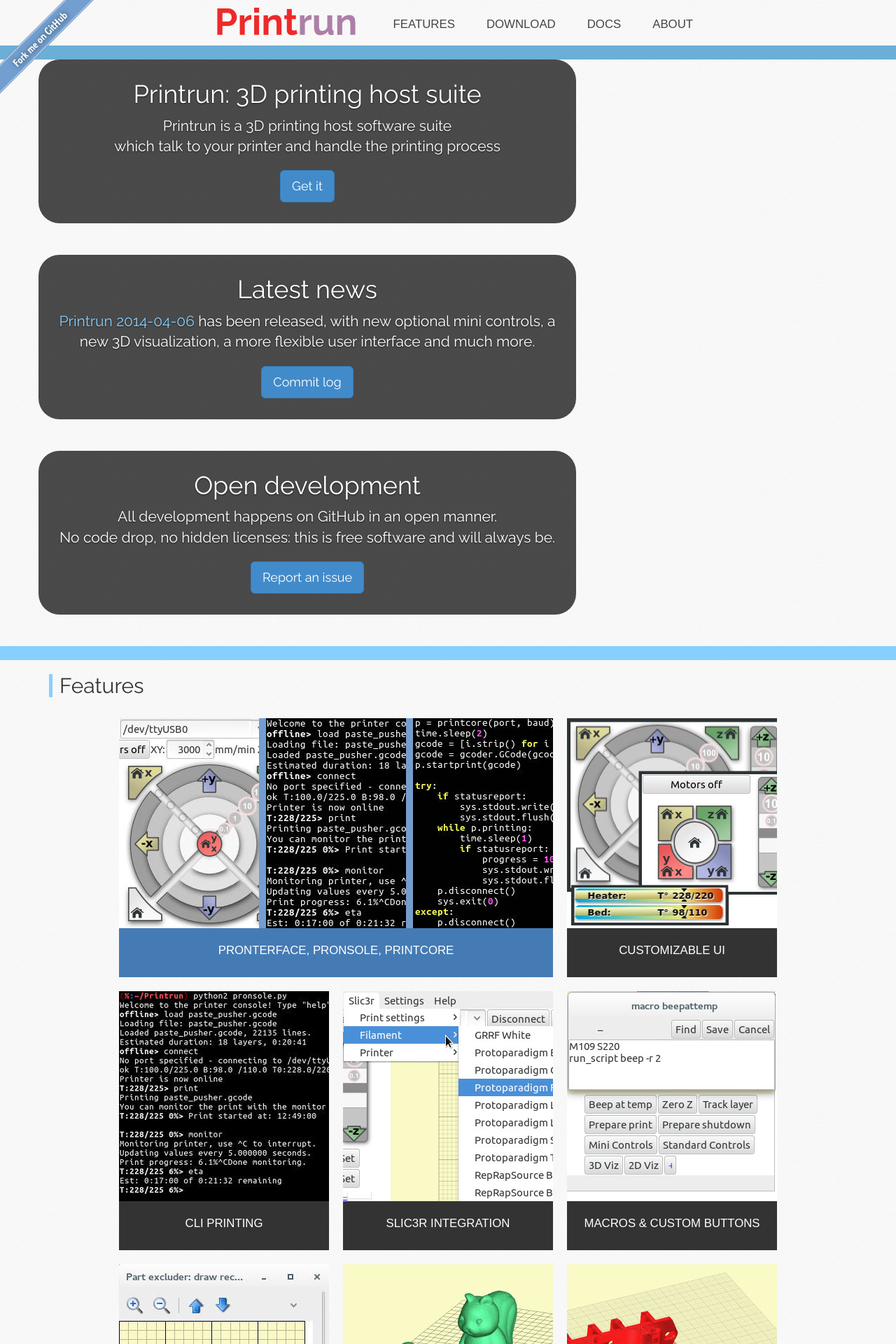
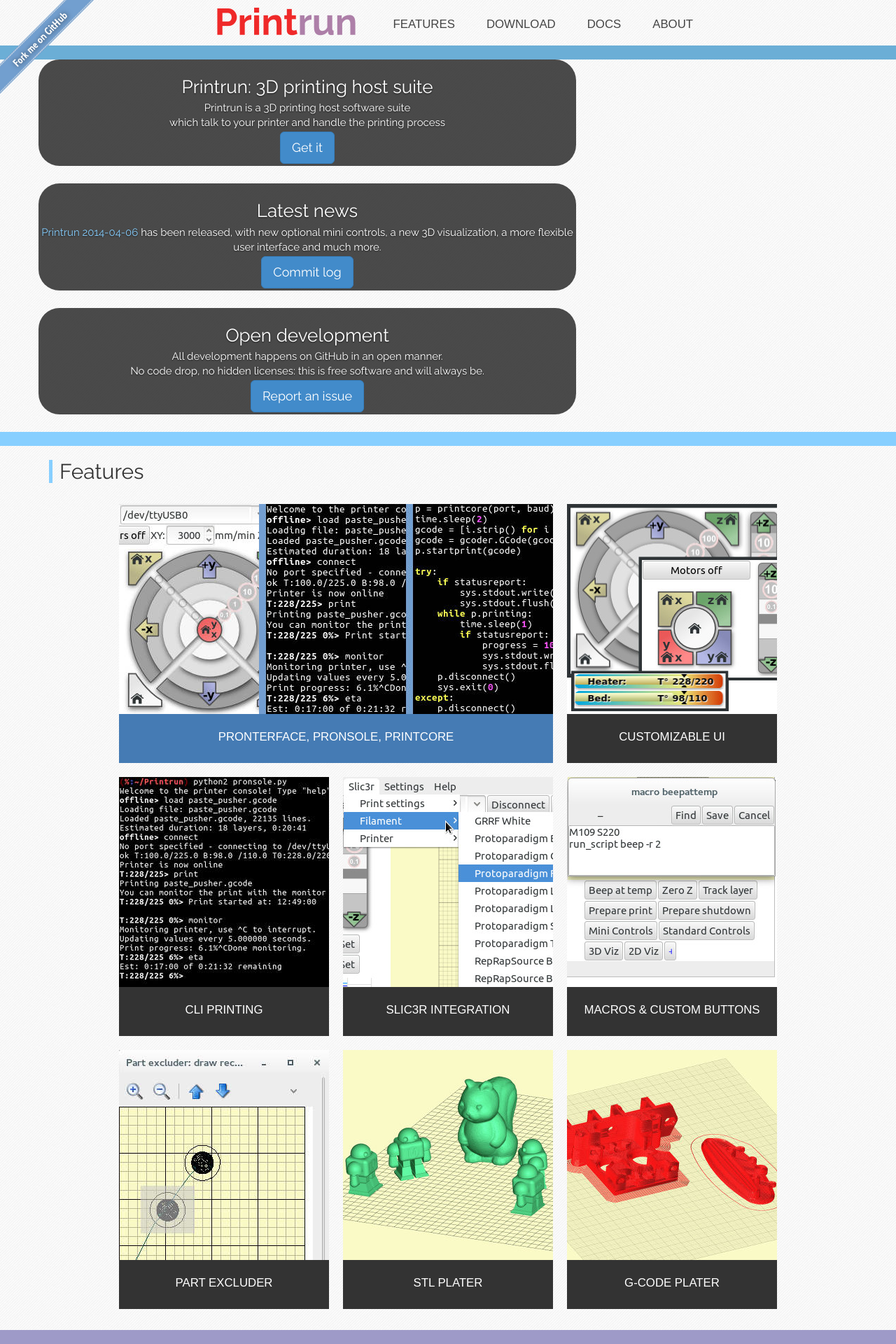
Before and after one commit to kliment/Printrun, a Jekyll site: the page built from index.html, in a window 1280 px wide. Shown: the top 1920 px of the page at 70% size. Built offline with Jekyll 4.4.1, drawn with Linux system fonts in a browser that asks for light colours; nearby versions of some CDN libraries; some web fonts are replaced.

Commit message:
Change font sizes and paddings

```diff
--- a/css/printrun.css
+++ b/css/printrun.css
@@ -289,13 +289,13 @@ h2 {
     width: 768px;
     margin-left: 0px;
     margin-right: auto;
-    padding-bottom: 30px;
+    padding-bottom: 10px;
     left: 0px;
     right: auto;
 }
 
 .carousel-caption div {
-    padding: 10px;
+    padding: 1px;
     background-color: rgb(30, 30, 30);
     background-color: rgba(30, 30, 30, 0.8);
     -webkit-border-radius: 30px;
@@ -346,8 +346,13 @@ h2 {
 @media (min-width: 768px) {
     /* Bump up size of carousel content */
     .carousel-caption p {
-        margin-bottom: 20px;
-        font-size: 21px;
+        margin-bottom: 2px;
+        font-size: 15px;
+        line-height: 1.4;
+    }
+    .carousel-caption h1 {
+        margin-bottom: 2px;
+        font-size: 26px;
         line-height: 1.4;
     }
 
```
